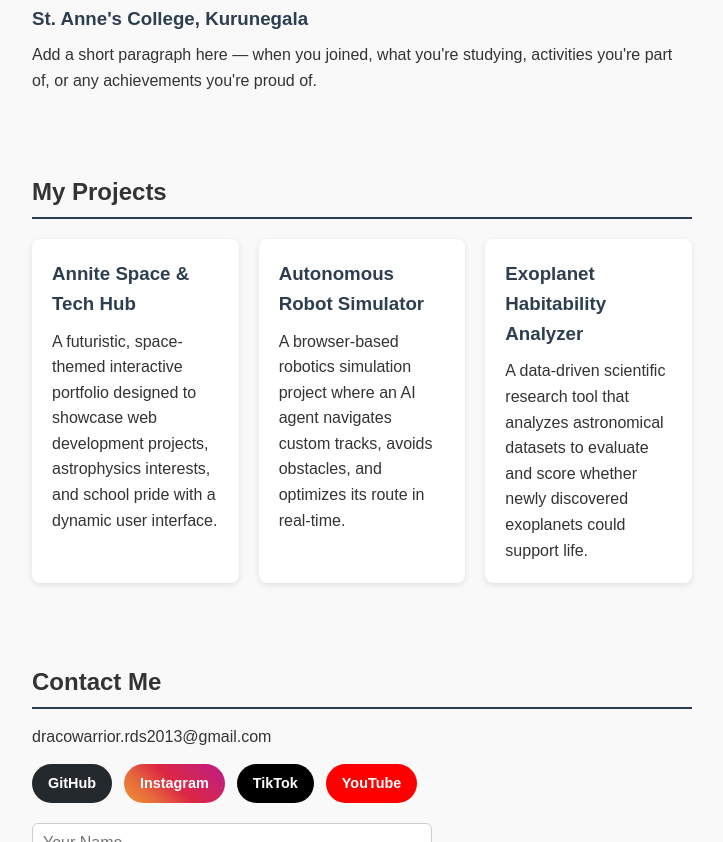
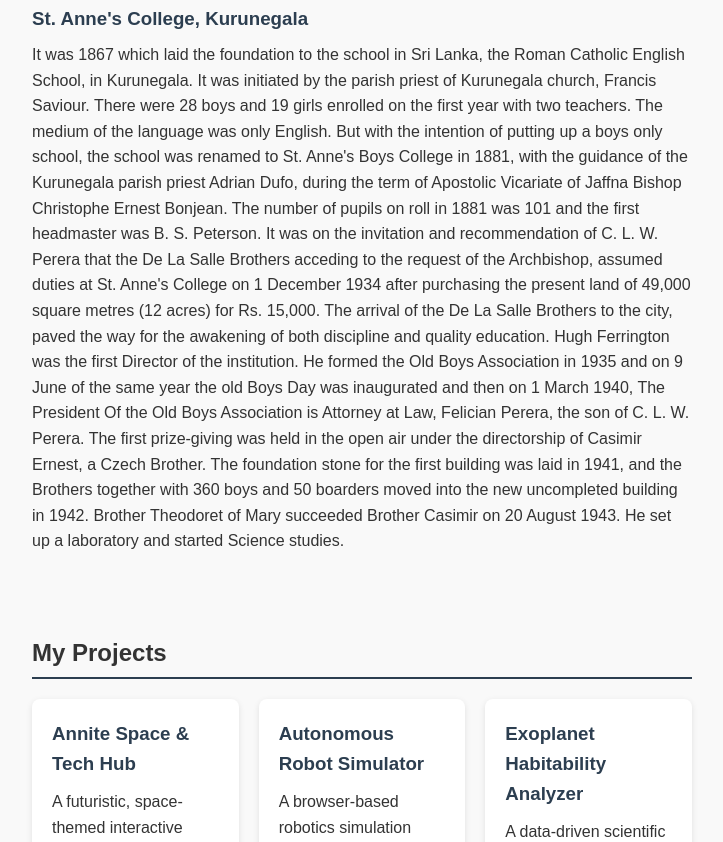
Before and after one commit to dracowarriorrds2013-ux/Radheesha-me, a plain HTML site: page index.html in a window 1280 px wide. Shown: the part 1293-2135 px from the top of the page, without its empty margins (278-1001 px from the left). Drawn offline with Linux system fonts and the light colour scheme.

Commit message:
Fix HTML formatting and update content

```diff
--- a/index.html
+++ b/index.html
@@ -58,7 +58,17 @@
             <img src="school-logo.png.png" alt="St. Anne's College Logo" class="school-logo">
             <div class="school-details">
                 <h3>St. Anne's College, Kurunegala</h3>
-                <p>Add a short paragraph here — when you joined, what you're studying, activities you're part of, or any achievements you're proud of.</p>
+                <p>It was 1867 which laid the foundation to the school in Sri Lanka, the Roman Catholic English School, in Kurunegala. It was initiated by the parish priest of Kurunegala church, Francis Saviour. There were 28 boys and 19 girls enrolled on the first year with two teachers. The medium of the language was only English.
+
+But with the intention of putting up a boys only school, the school was renamed to St. Anne's Boys College in 1881, with the guidance of the Kurunegala parish priest Adrian Dufo, during the term of Apostolic Vicariate of Jaffna Bishop Christophe Ernest Bonjean. The number of pupils on roll in 1881 was 101 and the first headmaster was B. S. Peterson.
+
+It was on the invitation and recommendation of C. L. W. Perera that the De La Salle Brothers acceding to the request of the Archbishop, assumed duties at St. Anne's College on 1 December 1934 after purchasing the present land of 49,000 square metres (12 acres) for Rs. 15,000. The arrival of the De La Salle Brothers to the city, paved the way for the awakening of both discipline and quality education.
+
+Hugh Ferrington was the first Director of the institution. He formed the Old Boys Association in 1935 and on 9 June of the same year the old Boys Day was inaugurated and then on 1 March 1940, The President Of the Old Boys Association is Attorney at Law, Felician Perera, the son of C. L. W. Perera. The first prize-giving was held in the open air under the directorship of Casimir Ernest, a Czech Brother.
+
+The foundation stone for the first building was laid in 1941, and the Brothers together with 360 boys and 50 boarders moved into the new uncompleted building in 1942. Brother Theodoret of Mary succeeded Brother Casimir on 20 August 1943. He set up a laboratory and started Science studies.
+
+</p>
             </div>
         </div>
     </section>
```
